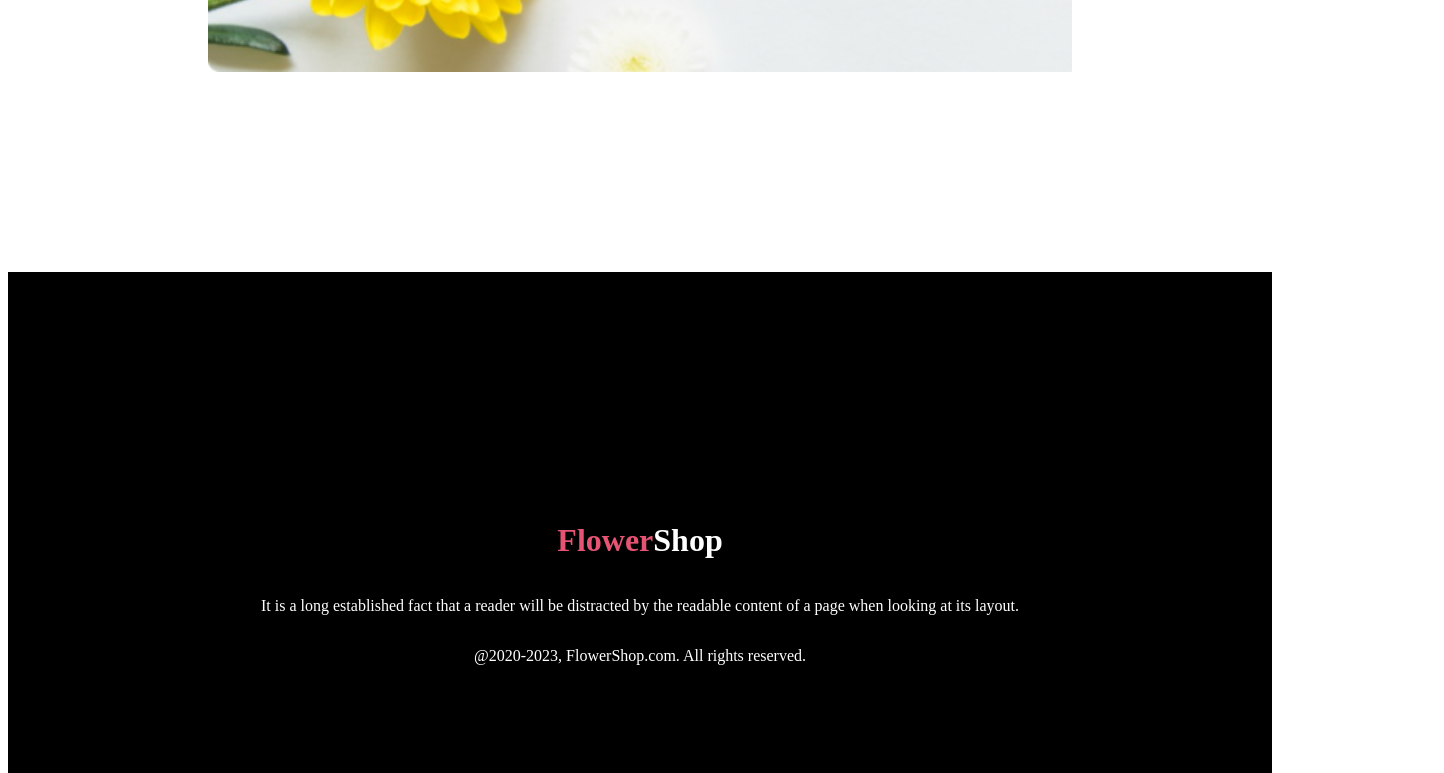
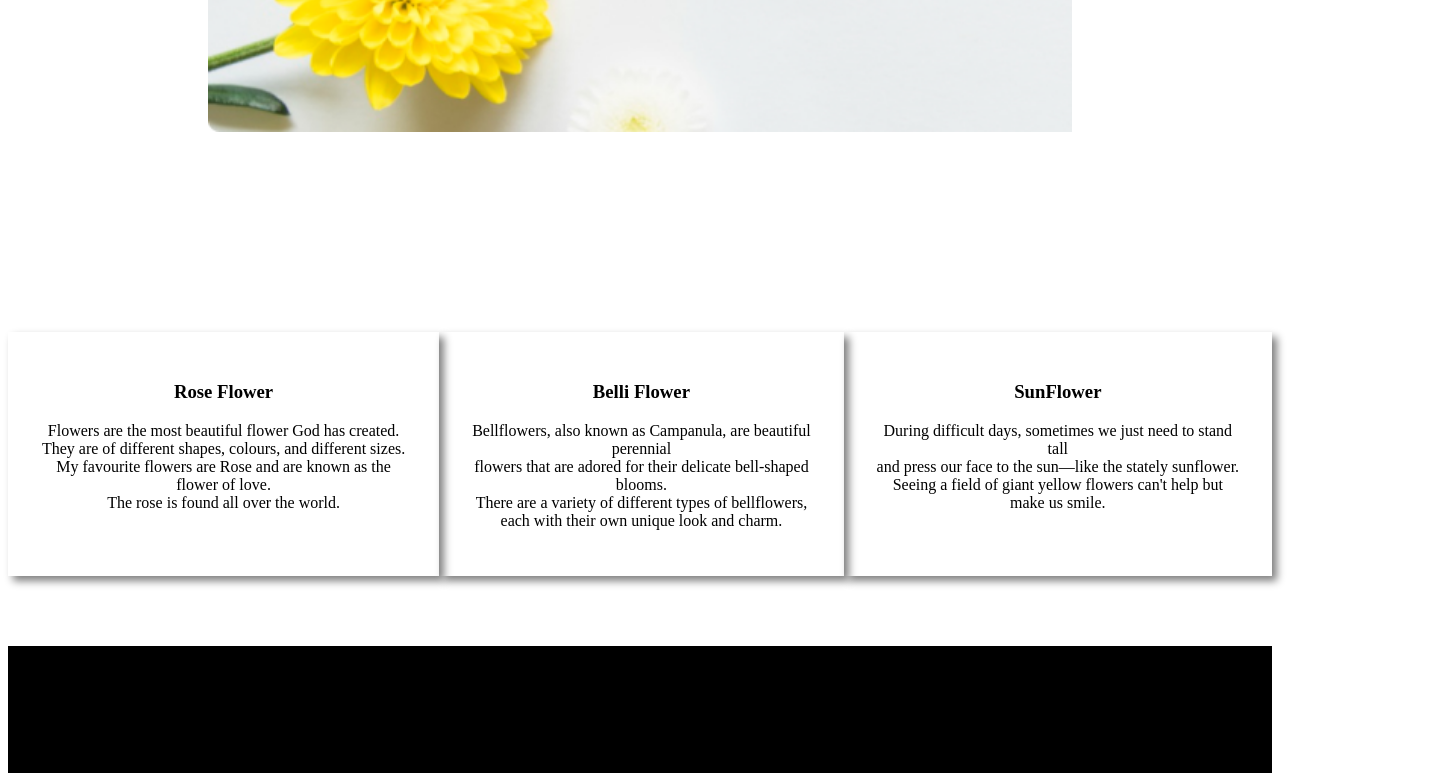
Before and after one commit to RashinHossain/Assignment-1, a plain HTML site: page index.html in a window 1280 px wide. Shown: the part 3838-4611 px from the top of the page, 1444 px wide, since content can reach past the window. Drawn offline with Linux system fonts and the light colour scheme.

Commit message:
added the box

```diff
--- a/index.html
+++ b/index.html
@@ -101,6 +101,28 @@
 
         </div>
 
+        <div class="for-box">
+            <div class="rose">
+                <h3>Rose Flower</h3>
+                <p>Flowers are the most beautiful flower God has created. <br> They are of different shapes, colours, and different sizes. <br> My favourite flowers are Rose and are known as the flower of love. <br> The rose is found all over the world.</p>
+            </div>
+            <div class="Belli">
+                <h3>Belli Flower</h3>
+                <p>Bellflowers, also known as Campanula, are beautiful perennial <br>flowers that are adored for their delicate bell-shaped blooms. <br> There are a variety of different types of bellflowers, <br>each with their own unique look and charm. </p>
+            </div>
+            <div class="sunflower">
+                <h3>SunFlower</h3>
+                <p>During difficult days, sometimes we just need to stand tall <br> and press our face to the sun—like the stately sunflower. <br> Seeing a field of giant yellow flowers can't help but make us smile. </p>
+            </div>
+        </div>
+
+
+
+
+
+
+
+
 
     </main>
     <footer>
--- a/styles/style.css
+++ b/styles/style.css
@@ -140,6 +140,30 @@ margin:0px 240px;
 .cmp-nm{
     margin-top: 250px;
 }
+
+
+.for-box{
+    display: flex;
+    justify-content: space-around;
+    text-align: center;
+    margin-bottom: 70px;
+
+
+}
+.rose{
+    box-shadow: 5px 5px 8px gray;
+    padding: 30px;
+}
+.Belli{
+    box-shadow: 5px 5px  8px gray;
+    padding: 30px;
+}
+.sunflower{
+    box-shadow: 5px 5px 8px gray;
+    padding: 30px;
+}
+
+
 footer{
     background-color: black;
     color: white;
```
